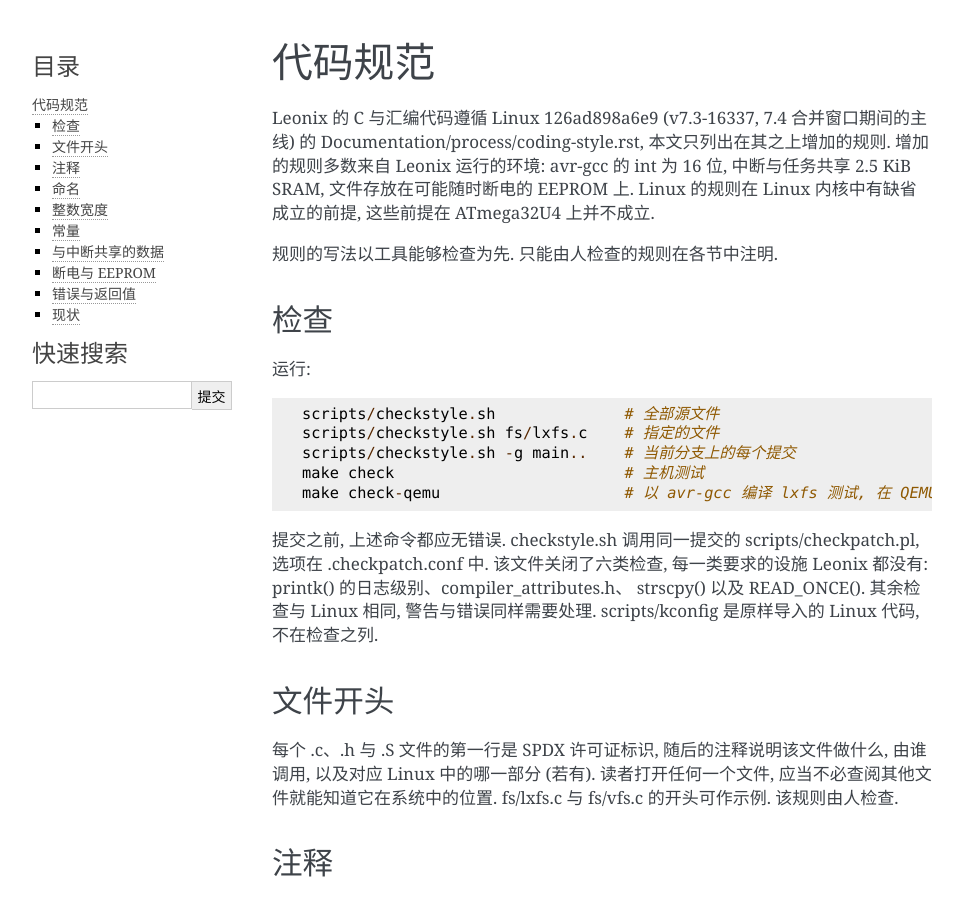
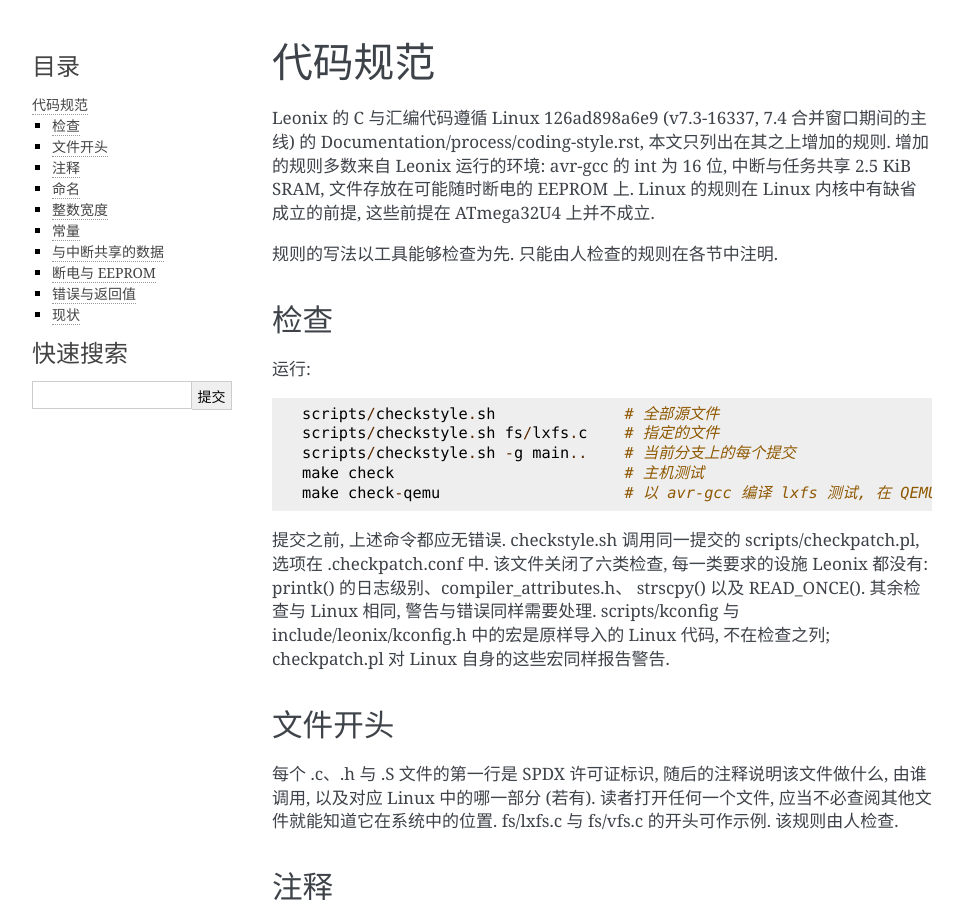
Before and after one commit to w3ngzv/Leonix, a Sphinx documentation site: the page built from Documentation/coding-style.rst, in a window 1280 px wide and 900 px high. Shown: the whole window, without its empty margins (148-1111 px from the left). Built offline with Sphinx 7.4.7, drawn with Linux system fonts in a browser that asks for light colours; some of the changed lines change nothing that is shown; some of the changed text lies outside the part shown.

Commit message:
scripts: checkstyle.sh 不检查 include/leonix/kconfig.h
include/leonix/kconfig.h 的宏原样取自 Linux, 其中 __take_second_arg 的
MACRO_ARG_UNUSED 与 IS_ENABLED 定义处的 IS_ENABLED_CONFIG 两个警告,
checkpatch.pl 对 Linux 自身的 include/linux/kconfig.h 同样报告. 为消除
警告而改写这些宏, 会使该文件与 Linux 不再一致, 因此与 scripts/kconfig
一样不在检查之列.

Signed-off-by: KernelKraze <admin@mail.go1.qzz.io>

```diff
--- a/Documentation/coding-style.rst
+++ b/Documentation/coding-style.rst
@@ -28,7 +28,8 @@
 scripts/checkpatch.pl, 选项在 .checkpatch.conf 中. 该文件关闭了六类检查,
 每一类要求的设施 Leonix 都没有: printk() 的日志级别、compiler_attributes.h、
 strscpy() 以及 READ_ONCE(). 其余检查与 Linux 相同, 警告与错误同样需要处理.
-scripts/kconfig 是原样导入的 Linux 代码, 不在检查之列.
+scripts/kconfig 与 include/leonix/kconfig.h 中的宏是原样导入的 Linux 代码,
+不在检查之列; checkpatch.pl 对 Linux 自身的这些宏同样报告警告.
 
 
 文件开头
@@ -126,8 +127,4 @@
 现状
 ====
 
-2026-10-26 在 feature/checkstyle 上, checkstyle.sh 报告 0 个错误与 17 个
-警告. 其中 include/leonix/kconfig.h 的 MACRO_ARG_UNUSED 出自原样复制的
-Linux 宏 ``__take_second_arg``, Linux 自身的 include/linux/kconfig.h 同样被
-报告. 警告中 ``ARRAY_SIZE``、``TRAILING_SEMICOLON`` 与 ``AVOID_EXTERNS``
-等类别可以直接改正, 尚未处理.
+2026-10-26 在 feature/checkstyle 上, checkstyle.sh 报告 0 个错误与 0 个警告.
```
Also changed, not shown: 1 other file.
